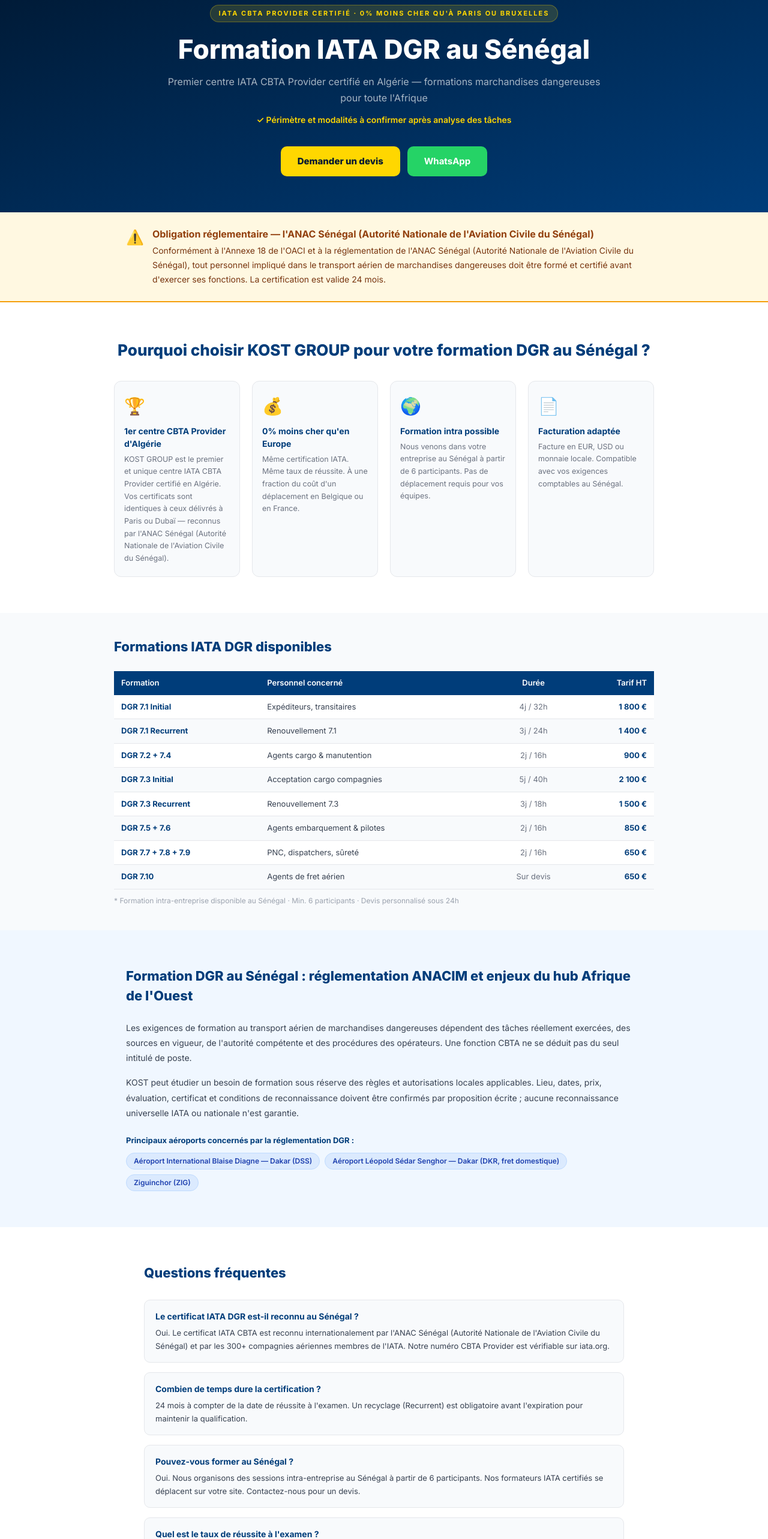
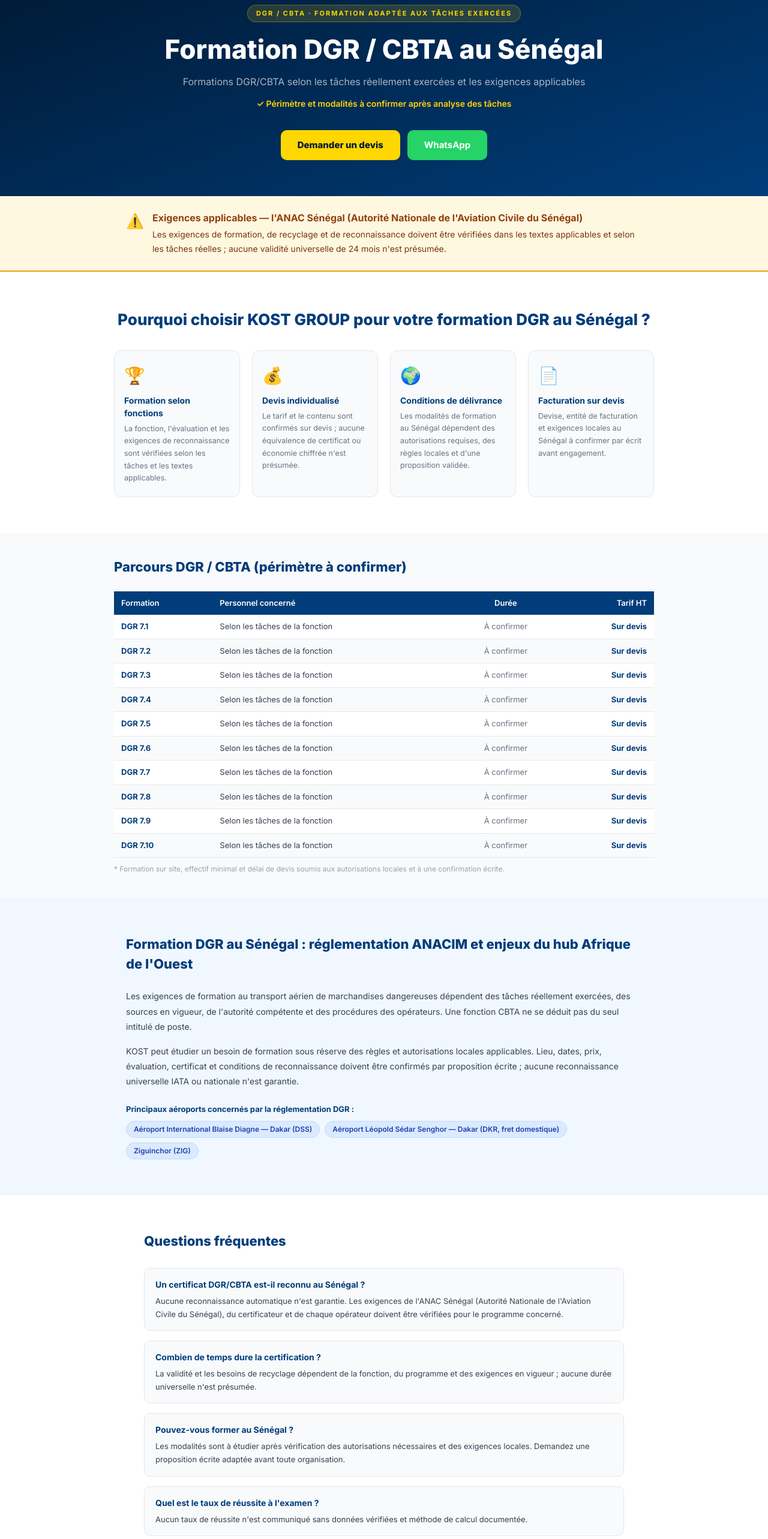
Before and after one commit to relaxsaadi/cbta, a Next.js app: page /formation-dgr-senegal in a window 1280 px wide. Shown: the part 200-2766 px from the top of the page at 60% size. Built offline with nearby package versions, Linux system fonts and the light colour scheme; no server answers.

Commit message:
fix(public-dgr): align public pages with task-based scope and claim safeguards

```diff
--- a/components/CountryLandingPage.tsx
+++ b/components/CountryLandingPage.tsx
@@ -33,72 +33,71 @@ export type CountryData = {
 };
 
 const FORMATIONS_SUMMARY = [
-  { code: "DGR 7.1 Initial", poste: "Expéditeurs, transitaires", duree: "4j / 32h", prix: "1 800 €" },
-  { code: "DGR 7.1 Recurrent", poste: "Renouvellement 7.1", duree: "3j / 24h", prix: "1 400 €" },
-  { code: "DGR 7.2 + 7.4", poste: "Agents cargo & manutention", duree: "2j / 16h", prix: "900 €" },
-  { code: "DGR 7.3 Initial", poste: "Acceptation cargo compagnies", duree: "5j / 40h", prix: "2 100 €" },
-  { code: "DGR 7.3 Recurrent", poste: "Renouvellement 7.3", duree: "3j / 18h", prix: "1 500 €" },
-  { code: "DGR 7.5 + 7.6", poste: "Agents embarquement & pilotes", duree: "2j / 16h", prix: "850 €" },
-  { code: "DGR 7.7 + 7.8 + 7.9", poste: "PNC, dispatchers, sûreté", duree: "2j / 16h", prix: "650 €" },
-  { code: "DGR 7.10", poste: "Agents de fret aérien", duree: "Sur devis", prix: "650 €" },
-];
+  "7.1", "7.2", "7.3", "7.4", "7.5",
+  "7.6", "7.7", "7.8", "7.9", "7.10",
+].map((functionCode) => ({
+  code: `DGR ${functionCode}`,
+  poste: "Selon les tâches de la fonction",
+  duree: "À confirmer",
+  prix: "Sur devis",
+}));
 
 export default function CountryLandingPage({ data }: { data: CountryData }) {
   const isEnglish = data.langue === "en";
 
   const t = isEnglish
     ? {
-        heroTitle: `IATA DGR Training in ${data.pays}`,
-        heroSub: `IATA CBTA-certified training for dangerous goods by air — delivered locally in Africa`,
+        heroTitle: `DGR / CBTA training in ${data.pays}`,
+        heroSub: "Task-specific dangerous-goods training options, subject to applicable local requirements and written confirmation",
         whyTitle: `Why train in ${data.pays} with KOST GROUP?`,
-        obligTitle: `Regulatory obligation — ${data.autoriteRegionale}`,
-        obligText: `Under ICAO Annex 18 and the regulations of ${data.autoriteRegionale}, all personnel involved in the air transport of dangerous goods must be trained and certified before taking up their duties. Certification is valid for 24 months.`,
-        formationsTitle: "Available IATA DGR Formations",
-        savingsLabel: `${data.savingsVsParis}% less expensive than Paris or Brussels`,
-        ctaTitle: "Get a free quote in 24 hours",
+        obligTitle: `Applicable requirements — ${data.autoriteRegionale}`,
+        obligText: "Training, recurrent training and recognition requirements must be checked against current applicable sources and actual duties; no universal 24-month validity is asserted.",
+        formationsTitle: "DGR / CBTA pathways (scope to confirm)",
+        savingsLabel: "Training scoped to actual duties",
+        ctaTitle: "Request a training proposal",
         ctaBtn: "Request a quote",
         faqTitle: "Frequently asked questions",
       }
     : {
-        heroTitle: `Formation IATA DGR ${data.paysPreposition} ${data.pays}`,
-        heroSub: `Premier centre IATA CBTA Provider certifié en Algérie — formations marchandises dangereuses pour toute l'Afrique`,
+        heroTitle: `Formation DGR / CBTA ${data.paysPreposition} ${data.pays}`,
+        heroSub: "Formations DGR/CBTA selon les tâches réellement exercées et les exigences applicables",
         whyTitle: `Pourquoi choisir KOST GROUP pour votre formation DGR ${data.paysPreposition} ${data.pays} ?`,
-        obligTitle: `Obligation réglementaire — ${data.autoriteRegionale}`,
-        obligText: `Conformément à l'Annexe 18 de l'OACI et à la réglementation de ${data.autoriteRegionale}, tout personnel impliqué dans le transport aérien de marchandises dangereuses doit être formé et certifié avant d'exercer ses fonctions. La certification est valide 24 mois.`,
-        formationsTitle: "Formations IATA DGR disponibles",
-        savingsLabel: `${data.savingsVsParis}% moins cher qu'à Paris ou Bruxelles`,
-        ctaTitle: "Obtenez un devis gratuit en 24h",
+        obligTitle: `Exigences applicables — ${data.autoriteRegionale}`,
+        obligText: "Les exigences de formation, de recyclage et de reconnaissance doivent être vérifiées dans les textes applicables et selon les tâches réelles ; aucune validité universelle de 24 mois n'est présumée.",
+        formationsTitle: "Parcours DGR / CBTA (périmètre à confirmer)",
+        savingsLabel: "Formation adaptée aux tâches exercées",
+        ctaTitle: "Demandez une proposition de formation",
         ctaBtn: "Demander un devis",
         faqTitle: "Questions fréquentes",
       };
 
   const reasons = isEnglish
     ? [
-        { icon: "🏆", title: "First CBTA Provider in Algeria", text: "KOST GROUP is the first and only IATA CBTA Provider certified training center in Algeria. Your certificates are identical to those issued in Paris or Dubai." },
-        { icon: "💰", title: `Save ${data.savingsVsParis}% vs. Europe`, text: "Same IATA certification. Same passing rate. At a fraction of the cost of sending staff to Belgium or France." },
-        { icon: "🌍", title: "We come to you", text: `On-site training in ${data.pays} from 6 participants. No travel required. Our certified trainers travel across Africa.` },
-        { icon: "📄", title: "Local invoicing", text: `Invoice in EUR, USD or local currency. Compatible with your accounting requirements in ${data.pays}.` },
+        { icon: "🏆", title: "Task-specific training", text: "The relevant DGR function, assessment route and recognition requirements are verified for actual duties and applicable authorities and operators." },
+        { icon: "💰", title: "Individual proposal", text: "Course price and scope are confirmed in a written quotation; no equivalent certificate or price saving is presumed." },
+        { icon: "🌍", title: "Delivery conditions", text: `Delivery options in ${data.pays} depend on applicable local requirements, provider authorization and a validated written proposal.` },
+        { icon: "📄", title: "Invoicing terms", text: `Available currency, invoicing entity and any local requirements for ${data.pays} must be confirmed in writing before contracting.` },
       ]
     : [
-        { icon: "🏆", title: "1er centre CBTA Provider d'Algérie", text: `KOST GROUP est le premier et unique centre IATA CBTA Provider certifié en Algérie. Vos certificats sont identiques à ceux délivrés à Paris ou Dubaï — reconnus par ${data.autoriteRegionale}.` },
-        { icon: "💰", title: `${data.savingsVsParis}% moins cher qu'en Europe`, text: "Même certification IATA. Même taux de réussite. À une fraction du coût d'un déplacement en Belgique ou en France." },
-        { icon: "🌍", title: "Formation intra possible", text: `Nous venons dans votre entreprise ${data.paysPreposition} ${data.pays} à partir de 6 participants. Pas de déplacement requis pour vos équipes.` },
-        { icon: "📄", title: "Facturation adaptée", text: `Facture en EUR, USD ou monnaie locale. Compatible avec vos exigences comptables ${data.paysPreposition} ${data.pays}.` },
+        { icon: "🏆", title: "Formation selon fonctions", text: "La fonction, l'évaluation et les exigences de reconnaissance sont vérifiées selon les tâches et les textes applicables." },
+        { icon: "💰", title: "Devis individualisé", text: "Le tarif et le contenu sont confirmés sur devis ; aucune équivalence de certificat ou économie chiffrée n'est présumée." },
+        { icon: "🌍", title: "Conditions de délivrance", text: `Les modalités de formation ${data.paysPreposition} ${data.pays} dépendent des autorisations requises, des règles locales et d'une proposition validée.` },
+        { icon: "📄", title: "Facturation sur devis", text: `Devise, entité de facturation et exigences locales ${data.paysPreposition} ${data.pays} à confirmer par écrit avant engagement.` },
       ];
 
   const faqItems = isEnglish
     ? [
-        { q: `Is the IATA DGR certificate recognized in ${data.pays}?`, a: `Yes. The IATA CBTA certificate is internationally recognized and accepted by ${data.autoriteRegionale} and all IATA member airlines (300+ carriers worldwide). Our CBTA Provider number is verifiable on iata.org.` },
-        { q: "How long is the certificate valid?", a: "24 months from the date of successful examination. A Recurrent (renewal) training is mandatory before expiry to maintain the qualification." },
-        { q: `Can you deliver training in ${data.pays}?`, a: `Yes. We organize intra-company training sessions in ${data.pays} from 6 participants. Our IATA-certified trainers travel to your site. Contact us for a quote.` },
-        { q: "What is the examination pass rate?", a: "Over 90% on first attempt for our participants. Our CBTA-based approach focuses on practical skill demonstration, not just theory." },
+        { q: `Is the DGR / CBTA certificate recognized in ${data.pays}?`, a: `Recognition is not automatic. Requirements of ${data.autoriteRegionale}, the issuing entity and each operator must be checked for the specific programme.` },
+        { q: "How long is the certificate valid?", a: "Validity and recurrent training must be verified against the current rules, actual function and programme; there is no blanket validity claim." },
+        { q: `Can you deliver training in ${data.pays}?`, a: `Delivery can be assessed after verifying required authorizations and applicable local rules. Please request a scoped written proposal before making arrangements.` },
+        { q: "What is the examination pass rate?", a: "No success rate is claimed without verified participant records and a documented calculation method." },
       ]
     : [
-        { q: `Le certificat IATA DGR est-il reconnu ${data.paysPreposition} ${data.pays} ?`, a: `Oui. Le certificat IATA CBTA est reconnu internationalement par ${data.autoriteRegionale} et par les 300+ compagnies aériennes membres de l'IATA. Notre numéro CBTA Provider est vérifiable sur iata.org.` },
-        { q: "Combien de temps dure la certification ?", a: "24 mois à compter de la date de réussite à l'examen. Un recyclage (Recurrent) est obligatoire avant l'expiration pour maintenir la qualification." },
-        { q: `Pouvez-vous former ${data.paysPreposition} ${data.pays} ?`, a: `Oui. Nous organisons des sessions intra-entreprise ${data.paysPreposition} ${data.pays} à partir de 6 participants. Nos formateurs IATA certifiés se déplacent sur votre site. Contactez-nous pour un devis.` },
-        { q: "Quel est le taux de réussite à l'examen ?", a: "Plus de 90% à la première tentative pour nos stagiaires. Notre approche CBTA axée sur la démonstration de compétences garantit une préparation optimale." },
-        { q: `Y a-t-il une session prochainement ${data.paysPreposition} ${data.pays} ?`, a: `Des sessions inter-entreprises ont lieu régulièrement à Alger. Pour ${data.pays}, nous organisons des sessions intra à partir de 6 participants. Consultez le planning ou contactez-nous.` },
+        { q: `Un certificat DGR/CBTA est-il reconnu ${data.paysPreposition} ${data.pays} ?`, a: `Aucune reconnaissance automatique n'est garantie. Les exigences de ${data.autoriteRegionale}, du certificateur et de chaque opérateur doivent être vérifiées pour le programme concerné.` },
+        { q: "Combien de temps dure la certification ?", a: "La validité et les besoins de recyclage dépendent de la fonction, du programme et des exigences en vigueur ; aucune durée universelle n'est présumée." },
+        { q: `Pouvez-vous former ${data.paysPreposition} ${data.pays} ?`, a: `Les modalités sont à étudier après vérification des autorisations nécessaires et des exigences locales. Demandez une proposition écrite adaptée avant toute organisation.` },
+        { q: "Quel est le taux de réussite à l'examen ?", a: "Aucun taux de réussite n'est communiqué sans données vérifiées et méthode de calcul documentée." },
+        { q: `Y a-t-il une session prochainement ${data.paysPreposition} ${data.pays} ?`, a: `Aucune date ni nombre minimal de participants ne sont garantis ici. Les sessions éventuelles sont à confirmer selon le pays, les autorisations applicables et une offre écrite.` },
       ];
 
   return (
@@ -131,7 +130,7 @@ export default function CountryLandingPage({ data }: { data: CountryData }) {
               marginBottom: 20,
             }}
           >
-            IATA CBTA Provider Certifié · {t.savingsLabel}
+            DGR / CBTA · {t.savingsLabel}
           </div>
           <h1
             style={{
@@ -264,7 +263,7 @@ export default function CountryLandingPage({ data }: { data: CountryData }) {
             </table>
           </div>
           <p style={{ fontSize: 12, color: "#9CA3AF", marginTop: 10 }}>
-            * Formation intra-entreprise disponible {isEnglish ? `in ${data.pays}` : `${data.paysPreposition} ${data.pays}`} · Min. 6 participants · Devis personnalisé sous 24h
+            * {isEnglish ? "On-site delivery, minimum group size and quotation timeline depend on local authorizations and written confirmation." : "Formation sur site, effectif minimal et délai de devis soumis aux autorisations locales et à une confirmation écrite."}
           </p>
         </div>
       </section>
@@ -352,8 +351,8 @@ export default function CountryLandingPage({ data }: { data: CountryData }) {
           </h2>
           <p style={{ textAlign: "center", color: "#6B7280", fontSize: 14, marginBottom: 28 }}>
             {isEnglish
-              ? "Fill in the form. Our team responds within 24 hours with a personalized quote."
-              : "Remplissez le formulaire. Notre équipe vous répond sous 24h avec un devis personnalisé."}
+              ? "Tell us your team’s tasks and location; we will confirm the available scope and commercial conditions."
+              : "Décrivez les tâches et le lieu souhaité ; nous confirmerons les possibilités et conditions commerciales."}
           </p>
           <Suspense fallback={null}>
             <LeadForm />
```
